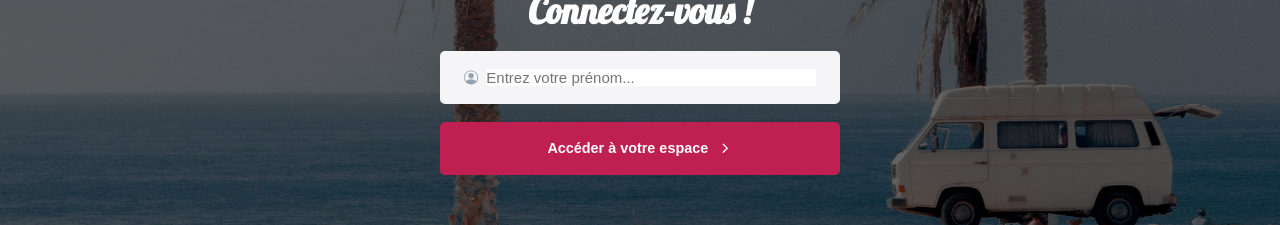
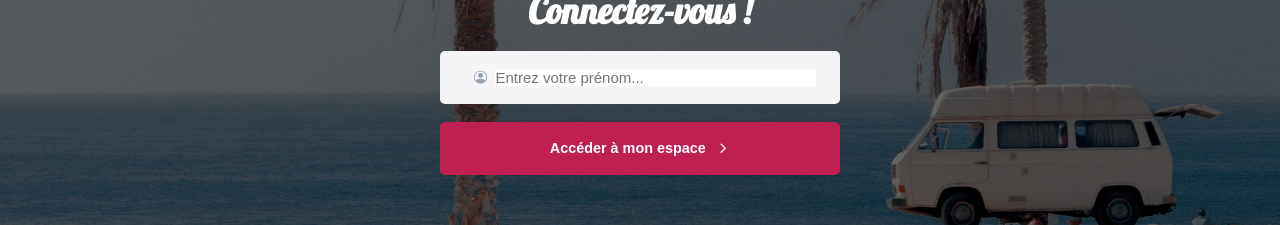
Before and after one commit to GMEntreprise/smile-burger, a React (Vite) app: page / in a window 1280 px wide. Shown: the part 524-749 px from the top of the page. Built offline with nearby package versions, Linux system fonts and the light colour scheme.

Commit message:
♻️ F03: LOGIN > LoginForm >  Create <PrimaryButton/>

```diff
--- a/src/components/pages/login/LoginForm.tsx
+++ b/src/components/pages/login/LoginForm.tsx
@@ -3,8 +3,10 @@ import { useNavigate } from "react-router-dom";
 import styled from "styled-components";
 import { IoChevronForward } from "react-icons/io5";
 import { theme } from "../../../theme/index";
+import { BsPersonCircle } from "react-icons/bs";
+
 import { TextInput } from "../../reusible-ui/TextInput";
-import { BsPersonCircle } from "react-icons/bs";
+import { PrimaryButton } from "../../reusible-ui/PrimaryButton";
 
 export const LoginForm = () => {
   const [inputValue, setInputValue] = useState<string>("");
@@ -36,12 +38,12 @@ export const LoginForm = () => {
           value={inputValue}
           onChange={handleChange}
           placeholder="Entrez votre prénom..."
-          icon={<BsPersonCircle className="icon" />}
+          Icon={<BsPersonCircle className="icon" />}
         />
-        <button className="btn-with-icon" type="submit">
-          <span>Accéder à votre espace</span>
-          <IoChevronForward className="icon" />
-        </button>
+        <PrimaryButton
+          label={"Accéder à mon espace"}
+          Icon={<IoChevronForward className="icon" />}
+        />
       </div>
     </LoginFormStyled>
   );
@@ -56,13 +58,13 @@ const LoginFormStyled = styled.form`
   border-radius: 5px;
 
   hr {
-    border: 1.5px solid #bf2051;
+    border: 1.5px solid ${theme.colors.primary};
     font-size: 48px;
     margin: 40px 0;
   }
 
   h1 {
-    color: white;
+    color: ${theme.colors.white};
     font-size: 48px;
   }
 
@@ -71,50 +73,16 @@ const LoginFormStyled = styled.form`
   }
 
   h2 {
-    color: white;
+    color: ${theme.colors.white};
     margin: 10px 10px 10px;
     font-size: 36px;
   }
-
-  .btn-with-icon {
-    width: 100%;
-    border: 1px solid ${theme.colors.primary};
-    display: inline-flex;
+  .icon {
+    display: flex;
     justify-content: center;
     align-items: center;
-    padding: 18px 24px;
-    background-color: ${theme.colors.primary};
-    white-space: nowrap;
-    text-decoration: none;
-    line-height: 1;
-
-    border-radius: ${theme.borderRadius.round};
-    color: ${theme.colors.white};
-    font-weight: 700;
-    cursor: pointer;
-
-    span {
-      font-size: 0.9rem;
-    }
-
-    &:hover:not(:disabled) {
-      background-color: ${theme.colors.white};
-      color: ${theme.colors.primary};
-      border: 1px solid ${theme.colors.primary};
-      transition: all 200ms ease-in-out;
-    }
-    &:active {
-      color: ${theme.colors.white};
-      background-color: ${theme.colors.primary};
-      border: 1px solid ${theme.colors.primary};
-    }
-    .icon {
-      display: flex;
-      justify-content: center;
-      align-items: center;
-      font-size: 0.9rem;
-      margin-left: 10px;
-    }
+    font-size: 0.9rem;
+    margin-left: 10px;
   }
 
   /********* RESPONSIVE **********/
@@ -132,19 +100,5 @@ const LoginFormStyled = styled.form`
     h2 {
       font-size: 26px;
     }
-
-    .input-with-icon {
-      .icon {
-        font-size: 20px;
-      }
-
-      input[type="text"] {
-        font-size: 14px;
-      }
-    }
-
-    button {
-      font-size: 16px;
-    }
   }
 `;
--- /dev/null
+++ b/src/components/reusible-ui/PrimaryButton.tsx
@@ -0,0 +1,59 @@
+import styled from "styled-components";
+import { theme } from "../../theme";
+
+interface PrimaryButtonProps {
+  label: string;
+  Icon: React.ReactElement;
+}
+
+export const PrimaryButton: React.FC<PrimaryButtonProps> = ({
+  label,
+  Icon,
+}) => {
+  return (
+    <PrimaryButtonStyled>
+      <span className="label">{label}</span>
+      {Icon && Icon}
+    </PrimaryButtonStyled>
+  );
+};
+const PrimaryButtonStyled = styled.button`
+  width: 100%;
+  border: 1px solid ${theme.colors.primary};
+  display: inline-flex;
+  justify-content: center;
+  align-items: center;
+  padding: 18px 24px;
+  background-color: ${theme.colors.primary};
+  white-space: nowrap;
+  text-decoration: none;
+  line-height: 1;
+
+  border-radius: ${theme.borderRadius.round};
+  color: ${theme.colors.white};
+  font-weight: 700;
+  cursor: pointer;
+
+  .label {
+    font-size: 0.9rem;
+  }
+
+  &:hover:not(:disabled) {
+    background-color: ${theme.colors.white};
+    color: ${theme.colors.primary};
+    border: 1px solid ${theme.colors.primary};
+    transition: all 200ms ease-in-out;
+  }
+  &:active {
+    color: ${theme.colors.white};
+    background-color: ${theme.colors.primary};
+    border: 1px solid ${theme.colors.primary};
+  }
+
+  /********* RESPONSIVE **********/
+  @media (max-width: 992px) {
+    button {
+      font-size: 16px;
+    }
+  }
+`;
--- a/src/components/reusible-ui/TextInput.tsx
+++ b/src/components/reusible-ui/TextInput.tsx
@@ -5,7 +5,7 @@ import { theme } from "../../theme";
 interface InputProps {
   value: string;
   placeholder: string;
-  icon: React.ReactElement;
+  Icon: React.ReactElement;
   onChange: (event: ChangeEvent<HTMLInputElement>) => void;
 }
 
@@ -13,11 +13,11 @@ export const TextInput: React.FC<InputProps> = ({
   value,
   onChange,
   placeholder,
-  icon,
+  Icon,
 }) => {
   return (
     <InputStyled>
-      {icon && icon}
+      {Icon && Icon}
       <input
         value={value}
         onChange={onChange}
@@ -52,4 +52,13 @@ const InputStyled = styled.div`
     background: ${theme.colors.background_white};
     color: ${theme.colors.white};
   }
+  @media (max-width: 992px) {
+    .Icon {
+      font-size: 20px;
+    }
+
+    input[type="text"] {
+      font-size: 14px;
+    }
+  }
 `;
```
